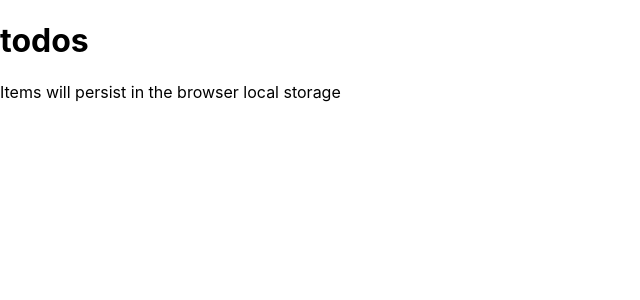
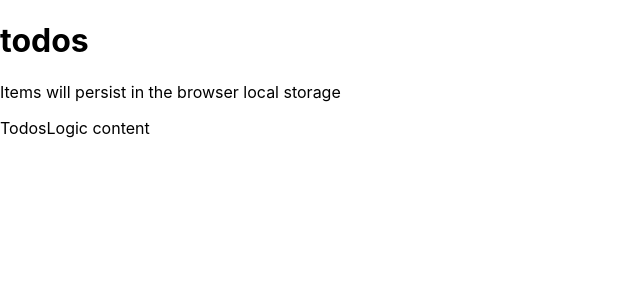
Before and after one commit to zdnahom/react-todo-list, a React (Create React App) app: page / in a window 1280 px wide. Shown: the top 300 px of the page, without its empty margins (0-640 px from the left). Built offline with nearby package versions, Linux system fonts and the light colour scheme.

Commit message:
Add TodosLogic component

```diff
--- a/src/components/TodoApp.jsx
+++ b/src/components/TodoApp.jsx
@@ -1,8 +1,10 @@
 import Header from 'components/Header';
+import TodosLogic from 'components/TodosLogic';
 
 const TodoApp = () => (
   <>
     <Header />
+    <TodosLogic />
   </>
 );
 export default TodoApp;
--- /dev/null
+++ b/src/components/TodosLogic.jsx
@@ -0,0 +1,4 @@
+const TodosLogic = () => (
+  <div>TodosLogic content</div>
+);
+export default TodosLogic;
```
